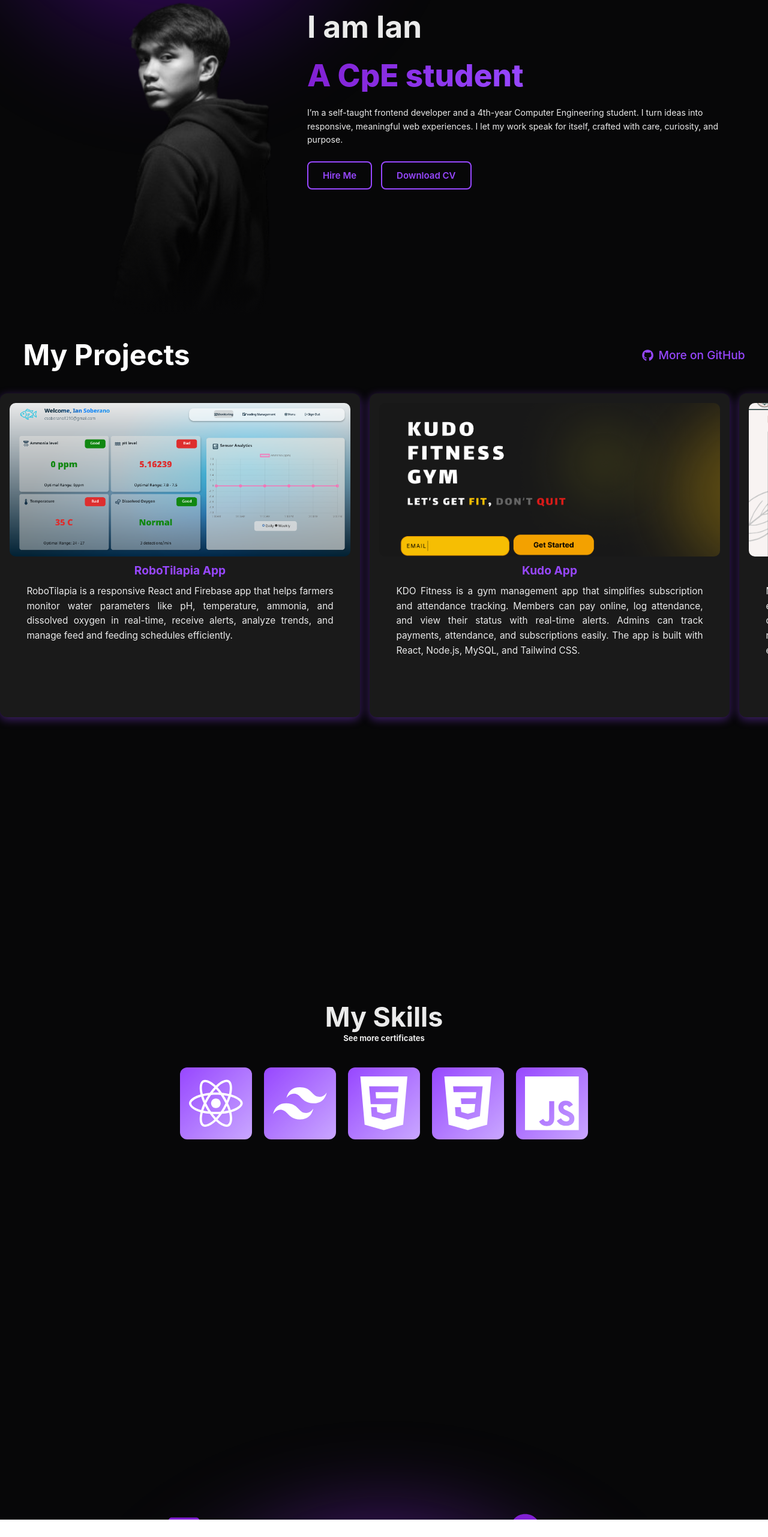
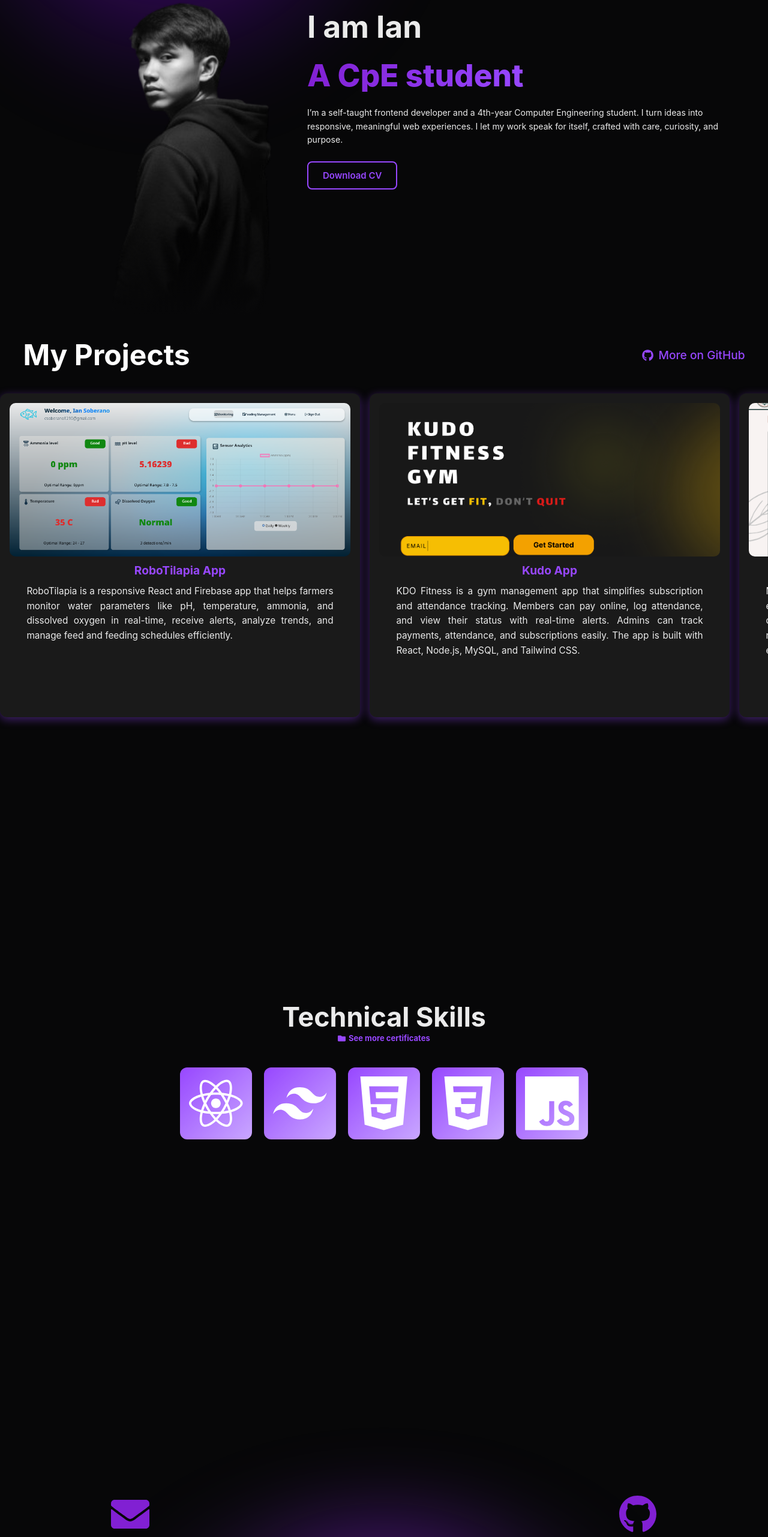
Before and after one commit to devyanx1210/devyanx1210.github.io, a React (Vite) app: page / in a window 1280 px wide. Shown: the part 234-2797 px from the top of the page at 60% size. Before the commit the page ends 2768 px from the top, so only its background shows below. Built offline with nearby package versions, Linux system fonts and the light colour scheme.

Commit message:
Final Touch

```diff
--- a/index.html
+++ b/index.html
@@ -2,7 +2,6 @@
 <html lang="en">
   <head>
     <meta charset="UTF-8" />
-
     <meta name="viewport" content="width=device-width, initial-scale=1.0" />
     <title>Soberano NC | Portfolio</title>
     <link
--- a/package.json
+++ b/package.json
@@ -10,6 +10,7 @@
     "preview": "vite preview"
   },
   "dependencies": {
+    "framer-motion": "^12.23.12",
     "gh-pages": "^6.3.0",
     "react": "^19.1.1",
     "react-dom": "^19.1.1",
--- a/src/App.css
+++ b/src/App.css
@@ -13,7 +13,6 @@ html,
 body {
   display: flex;
   flex-direction: column;
-  height: 346vh;
   width: 100%;
   overflow-x: hidden; /* Prevent horizontal scroll */
   font-family: "Poppins", sans-serif;
@@ -29,42 +28,19 @@ body {
   width: 100%;
   margin: 0;
   padding: 0;
+  overflow: hidden;
 }
 
 /* Homepage-----------------------------------------*/
 #homepage {
-  min-height: 100vh;
+  min-height: 700px;
+  max-height: 1200px;
+
   background-color: #070708;
   display: flex;
   justify-content: flex-end; /* align content to the right */
   align-items: center; /* vertically center */
   padding-right: 5vw; /* optional spacing from the right edge */
-  overflow-x: hidden;
-}
-
-.top-bar {
-  display: flex;
-  flex-direction: row;
-  justify-content: flex-end; /* align items to the right */
-  align-items: center; /* vertically center items */
-  gap: 4vw; /* space between items */
-  position: fixed;
-  top: 0;
-  left: 0;
-  width: 100%;
-  min-height: 10vh;
-  background-color: rgba(255, 255, 255, 0);
-  z-index: 20;
-  padding: 0 2vw; /* optional padding from edges */
-}
-
-.top-bar a {
-  font-family: "Poppins", sans-serif;
-  font-size: 1.3vw;
-  font-weight: 400;
-  color: rgb(255, 255, 255);
-  margin: 0; /* remove default margin */
-  cursor: pointer;
 }
 
 .overlay-purple {
@@ -170,10 +146,11 @@ button:hover {
 /* My Projects -------------------------------- */
 /* Projects.css */
 #projects {
-  display: flex;
+  display: grid;
   flex-direction: column;
   gap: 1.5rem;
-  height: 100vh;
+  min-height: 700px;
+  max-height: 1200px;
   width: 100%;
   background-color: #070708;
   color: #fff;
@@ -206,12 +183,14 @@ button:hover {
 }
 
 .projects-slider {
-  height: 85vh;
+  min-height: 700px;
+  max-height: 100px;
   width: 100vw;
   display: flex;
   gap: 1rem;
   overflow-x: hidden;
   cursor: grab;
+  overflow: hidden;
 }
 
 .projects-slider:active {
@@ -257,7 +236,7 @@ button:hover {
 }
 
 #skills {
-  height: 40vh;
+  min-height: 200px;
   margin: 20px 0;
   text-align: center;
   display: flex;
@@ -316,14 +295,15 @@ button:hover {
   justify-content: center;
   align-items: center;
   width: 100%;
-  min-height: 100vh;
+  height: clamp(600px, 100vh, 700px);
+
   overflow: hidden;
   padding: 2rem 0;
 }
 
 .contactme-img {
   position: absolute;
-  width: clamp(450px, 35vw, 500px);
+  width: clamp(400px, 35vw,550px);
   bottom: 0;
   z-index: 10;
   margin: 0 2rem;
@@ -335,7 +315,7 @@ button:hover {
   left: 50%;
   transform: translateX(-50%);
   width: 70vw;
-  height: 40vw;
+  height: clamp(500px,40vh,700px);
   border-radius: 50%;
   background: radial-gradient(
     circle,
@@ -369,7 +349,7 @@ button:hover {
 }
 
 .contact-links a {
-  font-size: clamp(40px, 4vw, 100px);
+  font-size: 5vw;
   color: #8120d3;
   transition: transform 0.3s, color 0.3s;
 }
@@ -389,15 +369,67 @@ button:hover {
   align-items: flex-start;
 }
 
+/* Tooltip base */
+.tooltip {
+  position: relative;
+  display: inline-block;
+  cursor: pointer;
+  color: white;
+  font-size: clamp(1.5rem, 2vw, 2rem); /* responsive icon size */
+  margin: clamp(0.5rem, 1vw, 1rem);
+  transition: transform 0.2s ease;
+}
+
+.tooltip:hover {
+  transform: scale(1.2); /* zoom effect */
+}
+
+/* Tooltip text */
+.tooltip .tooltiptext {
+  visibility: hidden;
+  opacity: 0;
+  width: max-content;
+  max-width: clamp(120px, 20vw, 200px); /* responsive width */
+  background-color: #333;
+  color: #fff;
+  text-align: center;
+  padding: clamp(4px, 0.8vw, 8px) clamp(6px, 1vw, 12px); /* responsive padding */
+  border-radius: 6px;
+  font-size: clamp(0.7rem, 1.2vw, 0.8rem); /* responsive text */
+  white-space: normal; /* allow wrapping */
+  word-break: break-word; /* break long emails gracefully */
+
+  position: absolute;
+  bottom: 90%;
+  left: 50%;
+  transform: translateX(-50%);
+  z-index: 10;
+
+  transition: opacity 0.3s ease, transform 0.3s ease;
+  pointer-events: none;
+}
+
+/* Show on hover */
+.tooltip:hover .tooltiptext {
+  visibility: visible;
+  opacity: 1;
+  transform: translateX(-50%) translateY(-4px);
+}
+
+/* Show on click (React adds .active) */
+.tooltip.active .tooltiptext {
+  visibility: visible;
+  opacity: 1;
+  transform: translateX(-50%) translateY(-4px);
+}
+
 /* Responsive */
 @media (max-width: 1024px) {
   .contact-links a {
     font-size: 2.5rem;
   }
 
-  .contactme-img {
-    width: 17rem;
-  }
+
 }
 
 @media (max-width: 768px) {
@@ -423,24 +455,10 @@ button:hover {
     align-items: center;
   }
 
-  .contact-links a {
-    font-size: 2rem;
-  }
-
-  .contactme-img {
-    width: 14rem;
-    margin: 0;
-  }
 }
 
 @media (max-width: 480px) {
-  .contact-links a {
-    font-size: 1.5rem;
-  }
 
-  .contactme-img {
-    width: 15rem;
-  }
 
   .contacts-container {
     gap: 1rem;
--- /dev/null
+++ b/src/FadeInSection.jsx
@@ -0,0 +1,15 @@
+// FadeInSection.jsx
+import { motion } from "framer-motion";
+
+export default function FadeInSection({ children }) {
+  return (
+    <motion.div
+      initial={{ opacity: 0, y: 40 }} // start hidden and slightly below
+      whileInView={{ opacity: 1, y: 0 }} // fade in and move up
+      viewport={{ once: true, amount: 0.2 }} // trigger when 20% visible, only once
+      transition={{ duration: 1.2, ease: "easeOut" }}
+    >
+      {children}
+    </motion.div>
+  );
+}
--- a/src/Homepage.jsx
+++ b/src/Homepage.jsx
@@ -4,14 +4,18 @@ import contactme from "./assets/contactme.png";
 import RoboTilapia from "./assets/RoboTilapia.png";
 import KudoApp from "./assets/KudoFitnessGymApp.png";
 import MonitreeApp from "./assets/MonitriApp.png";
+import { motion } from "framer-motion"; // ✨ Import framer motion
+
 import {
   FaReact,
   FaLinkedin,
   FaFacebook,
   FaEnvelope,
   FaGithub,
+  FaFolder,
 } from "react-icons/fa";
 import { SiTailwindcss, SiHtml5, SiCss3, SiJavascript } from "react-icons/si";
+import FadeInSection from "./FadeInSection";
 
 export default function Homepage() {
   const projectsData = [
@@ -34,6 +38,25 @@ export default function Homepage() {
         "Monitree is an app for expense enthusiasts to manage their personal expenses effectively. It helps users keep track of their spending in different categories. The app features a user-friendly design for easy navigation. Monitree is built with React for a smooth and responsive experience.",
     },
   ];
+
+  // Download Resume
+  const handleDownload = () => {
+    const link = document.createElement("a");
+    link.href = "/resume.pdf"; // must be in public/ folder
+    link.download = "Noel_Christian_Soberano_Resume.pdf"; // file name when downloaded
+    link.click();
+  };
+
+  // Copy Email
+  const [copied, setCopied] = useState(false);
+  const email = "yourname@example.com";
+
+  const handleCopy = () => {
+    navigator.clipboard.writeText(email).then(() => {
+      setCopied(true);
+      setTimeout(() => setCopied(false), 2000); // reset after 2s
+    });
+  };
 
   const [activeIndex, setActiveIndex] = useState(0);
   const scrollRef = useRef(null);
@@ -76,39 +99,118 @@ export default function Homepage() {
   const handleMouseUp = () => setIsDragging(false);
   const handleMouseLeave = () => setIsDragging(false);
 
+  // Optional state if you want click toggle
+  const [activeTooltip, setActiveTooltip] = useState(null);
+
+  const handleClick = (e, tooltip) => {
+    setActiveTooltip(activeTooltip === tooltip ? null : tooltip);
+  };
+
+  // Animation
+  const Typewriter = ({ text = "", speed = 120 }) => {
+    const [displayed, setDisplayed] = useState("");
+    const [showCursor, setShowCursor] = useState(true);
+
+    useEffect(() => {
+      setDisplayed(""); // reset when text changes
+      let i = 0;
+
+      const typing = setInterval(() => {
+        if (i < text.length) {
+          setDisplayed((prev) => prev + text[i]);
+          i++;
+        } else {
+          clearInterval(typing);
+        }
+      }, speed);
+
+      const cursorBlink = setInterval(() => {
+        setShowCursor((prev) => !prev);
+      }, 500);
+
+      return () => {
+        clearInterval(typing);
+        clearInterval(cursorBlink);
+      };
+    }, [text, speed]);
+
+    return (
+      <h1>
+        {displayed}
+        <span style={{ opacity: showCursor ? 1 : 0 }}>|</span>
+      </h1>
+    );
+  };
+
   return (
     <>
       {/* --- HOME --- */}
       <div id="homepage">
-        <div className="overlay-purple"></div>
+        <motion.div
+          className="overlay-purple"
+          initial={{ opacity: 0 }}
+          animate={{ opacity: 1 }}
+          transition={{ delay: 2, duration: 1.6 }} // fade in last
+        />
+        {/* Profile Image */}
+        <motion.div
+          className="profile-container"
+          initial={{ opacity: 0, y: 50 }}
+          animate={{ opacity: 1, y: 0 }}
+          transition={{ delay: 2, duration: 1 }} // comes in last
+        >
+          <img className="profile" src={profile} alt="Profile" />
+        </motion.div>
 
-        <div className="profile-container">
-          <img className="profile" src={profile} alt="Profile" />
-        </div>
+        {/* Info */}
+        <div className="homepage-info">
+          {/* Typewriter first */}
+          <motion.h1
+            initial={{ opacity: 0, y: 20 }}
+            animate={{ opacity: 1, y: 0 }}
+            transition={{ delay: 0.5, duration: 1 }}
+          >
+            I am Ian
+          </motion.h1>
 
-        <div className="homepage-info">
-          <h1>I am Ian</h1>
-          <h1>A CpE student</h1>
-          <p>
+          {/* Fade in after typewriter */}
+          <motion.h1
+            initial={{ opacity: 0, y: 20 }}
+            animate={{ opacity: 1, y: 0 }}
+            transition={{ delay: 1.2, duration: 0.8 }}
+          >
+            A CpE student
+          </motion.h1>
+
+          <motion.p
+            initial={{ opacity: 0 }}
+            animate={{ opacity: 1 }}
+            transition={{ delay: 1.6, duration: 0.8 }}
+          >
             I’m a self-taught frontend developer and a 4th-year Computer
             Engineering student. I turn ideas into responsive, meaningful web
             experiences. I let my work speak for itself, crafted with care,
             curiosity, and purpose.
-          </p>
+          </motion.p>
 
-          <div className="homepage-buttons">
-            <button>Hire Me</button>
-            <button>Download CV</button>
-          </div>
+          <motion.div
+            className="homepage-buttons"
+            initial={{ opacity: 0 }}
+            animate={{ opacity: 1 }}
+            transition={{ delay: 1.9, duration: 0.8 }}
+          >
+            <button onClick={handleDownload}>Download CV</button>
+          </motion.div>
         </div>
       </div>
 
+      <FadeInSection>
         {/* --- PROJECTS --- */}
         <div id="projects">
           <div className="projects-header">
             <h1>My Projects</h1>
             <a
-            href="https://github.com/yourusername"
+              href="https://github.com/devyanx1210"
               target="_blank"
               rel="noopener noreferrer"
             >
@@ -134,35 +236,63 @@ export default function Homepage() {
             ))}
           </div>
         </div>
+      </FadeInSection>
+      <FadeInSection>
         {/* --- SKILLS --- */}
         <div id="skills">
-        <h1 className="skills-title">My Skills</h1>
-        <h2>See more certificates</h2>
-        <div className="skills-container">
-          <div
-            className="icon-box"
+          <h1 className="skills-title">Technical Skills</h1>
+
+          {/* See More Certificates */}
+          <motion.h2
+            className="see-more-certificates"
+            initial={{ opacity: 0, y: 20 }}
+            whileInView={{ opacity: 1, y: 0 }}
+            viewport={{ once: true, amount: 0.3 }}
             onClick={() =>
               window.open("/certificates/javascript.pdf", "_blank")
             }
+            style={{
+              cursor: "pointer",
+              color: "#9747ff",
+              display: "inline-flex",
+              alignItems: "center",
+              gap: "0.3rem",
+            }}
           >
-            <FaReact />
+            <FaFolder /> See more certificates
+          </motion.h2>
+
+          {/* Skill Icons */}
+          <motion.div
+            className="skills-container"
+            initial="hidden"
+            whileInView="visible"
+            viewport={{ once: true, amount: 0.3 }}
+            variants={{
+              visible: { transition: { staggerChildren: 0.3 } },
+              hidden: {},
+            }}
+          >
+            {[FaReact, SiTailwindcss, SiHtml5, SiCss3, SiJavascript].map(
+              (Icon, index) => (
+                <motion.div
+                  key={index}
+                  className="icon-box"
+                  variants={{
+                    hidden: { opacity: 0, y: 20 },
+                    visible: { opacity: 1, y: 0 },
+                  }}
+                  transition={{ duration: 0.6 }}
+                >
+                  <Icon />
+                </motion.div>
+              )
+            )}
+          </motion.div>
         </div>
-          <div className="icon-box">
-            <SiTailwindcss />
-          </div>
-          <div className="icon-box">
-            <SiHtml5 />
-          </div>
-          <div className="icon-box">
-            <SiCss3 />
-          </div>
-          <div className="icon-box">
-            <SiJavascript />
-          </div>
-        </div>
-      </div>
+      </FadeInSection>
 
-      {/* --- CONTACT --- */}
+      <FadeInSection>
         {/* --- CONTACT --- */}
         <div id="contact-me">
           <img className="contactme-img" src={contactme} alt="Contact Me" />
@@ -170,25 +300,43 @@ export default function Homepage() {
 
           <div className="contacts-container">
             {/* Left Icons */}
+            {/* Left Icons */}
             <div className="contact-links left-links">
               <a
-              href="mailto:yourname@email.com"
+                href="#"
+                className="tooltip left"
                 onClick={(e) => {
                   e.preventDefault();
-                navigator.clipboard.writeText("yourname@email.com");
-                alert("Email copied!");
+                  navigator.clipboard.writeText("csoberano1210@gmail.com");
+                  setActiveTooltip("copied"); // show "Email copied!"
+                  setTimeout(() => setActiveTooltip(null), 2000); // reset after 2s
                 }}
-              className="tooltip"
+                onMouseEnter={() => {
+                  if (activeTooltip !== "copied") {
+                    setActiveTooltip("hover"); // show email on hover
+                  }
+                }}
+                onMouseLeave={() => {
+                  if (activeTooltip !== "copied") {
+                    setActiveTooltip(null);
+                  }
+                }}
               >
                 <FaEnvelope />
-              <span className="tooltiptext">Email</span>
+                <span className="tooltiptext">
+                  {activeTooltip === "copied"
+                    ? "Email copied!"
+                    : activeTooltip === "hover"
+                    ? "csoberano1210@gmail.com"
+                    : ""}
+                </span>
               </a>
 
               <a
-              href="https://facebook.com/yourusername"
+                href="https://www.facebook.com/noelchristian.soberano.3"
                 target="_blank"
                 rel="noopener noreferrer"
-              className="tooltip"
+                className="tooltip left"
               >
                 <FaFacebook />
                 <span className="tooltiptext">Facebook</span>
@@ -198,19 +346,20 @@ export default function Homepage() {
             {/* Right Icons */}
             <div className="contact-links right-links">
               <a
-              href="https://github.com/yourusername"
+                href="https://github.com/devyanx1210"
                 target="_blank"
                 rel="noopener noreferrer"
-              className="tooltip"
+                className="tooltip right"
               >
                 <FaGithub />
                 <span className="tooltiptext">GitHub</span>
               </a>
+
               <a
-              href="https://linkedin.com/in/yourusername"
+                href="https://www.linkedin.com/in/noel-christian-soberano-9b7054383/"
                 target="_blank"
                 rel="noopener noreferrer"
-              className="tooltip"
+                className="tooltip right"
               >
                 <FaLinkedin />
                 <span className="tooltiptext">LinkedIn</span>
@@ -218,6 +367,7 @@ export default function Homepage() {
             </div>
           </div>
         </div>
+      </FadeInSection>
     </>
   );
 }
```
Also changed, not shown: src/TypeWriter.jsx (added, +37 -0 lines), vite.config.js (+17 -4 lines), 2 other files (tests, documents, lock files or other folders). Lines whose indentation alone changed are shown as unchanged.
